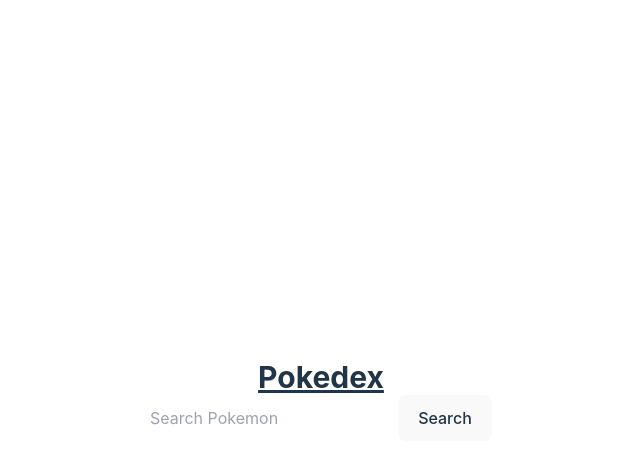
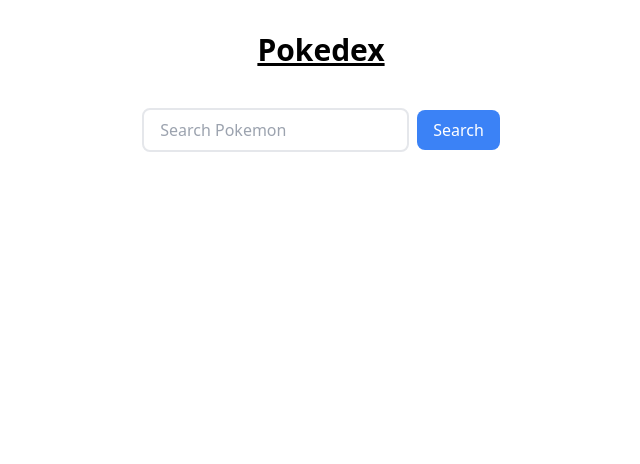
Before and after one commit to backslashbaker/pokedex, a React (Vite) app: page / in a window 1280 px wide. Shown: the top 464 px of the page, without its empty margins (319-959 px from the left). Built offline with nearby package versions, Linux system fonts and the light colour scheme.

Commit message:
add styling to pokemon card

```diff
--- a/package.json
+++ b/package.json
@@ -18,6 +18,7 @@
     "@types/react-dom": "^18.2.17",
     "@vitejs/plugin-react": "^4.2.1",
     "autoprefixer": "^10.4.17",
+    "axios": "^1.6.5",
     "eslint": "^8.55.0",
     "eslint-plugin-react": "^7.33.2",
     "eslint-plugin-react-hooks": "^4.6.0",
--- a/src/App.jsx
+++ b/src/App.jsx
@@ -1,15 +1,21 @@
-import './App.css'
-import Header from './components/Header'
-import SearchPokemon from './components/SearchPokemon'
+import { useState } from 'react';
+import './App.css';
+import Header from './components/Header';
+import SearchPokemon from './components/SearchPokemon';
+import PokemonCard from './components/PokemonCard';
 
 function App() {
+  const [pokemonData, setPokemonData] = useState(null);
 
   return (
     <>
       <Header />
-      <SearchPokemon />
+      <SearchPokemon setPokemonData={setPokemonData} />
+      <div className="flex justify-center items-center"> {/* Add this line */}
+        {pokemonData && <PokemonCard pokemonData={pokemonData} />}
+      </div> {/* Add this line */}
     </>
-  )
+  );
 }
 
-export default App
+export default App;
--- /dev/null
+++ b/src/components/PokemonCard.jsx
@@ -0,0 +1,26 @@
+function PokemonCard({ pokemonData }) {
+    if (!pokemonData) return null;
+
+    return (
+      <div className="max-w-sm rounded overflow-hidden shadow-lg m-4 bg-red-500 border-4 border-yellow-300">
+        <img className="w-full" src={pokemonData.sprites.front_default} alt='pokemon image' />
+        <div className="px-6 py-4">
+          <div className="font-bold text-xl mb-2 text-white">{pokemonData.name}</div>
+          <p className="text-white text-base">
+            Abilities: {pokemonData.abilities.map(ability => ability.ability.name).join(', ')}
+          </p>
+          <p className="text-white text-base">
+            Types: {pokemonData.types.map(type => type.type.name).join(', ')}
+          </p>
+          <p className="text-white text-base">
+            Height: {pokemonData.height}
+          </p>
+          <p className="text-white text-base">
+            Weight: {pokemonData.weight}
+          </p>
+        </div>
+      </div>
+    );
+  }
+
+  export default PokemonCard;
--- a/src/components/SearchPokemon.jsx
+++ b/src/components/SearchPokemon.jsx
@@ -1,10 +1,31 @@
-import React from 'react'
+import { useState } from 'react'
+import axios from 'axios'
 
-function SearchPokemon() {
+function SearchPokemon({ setPokemonData }) {
+  const [pokemon, setPokemon] = useState('')
+
+  const searchPokemon = async (e) => {
+    e.preventDefault()
+    try {
+      const res = await axios.get(
+        `https://pokeapi.co/api/v2/pokemon/${pokemon.toLowerCase()}`
+      )
+      setPokemonData(res.data)
+      console.log(res.data)
+    } catch (err) {
+      console.log(err)
+    }
+  }
   return (
-    <form>
-      <input type="text" placeholder="Search Pokemon" />
-      <button type="submit">Search</button>
+    <form onSubmit={searchPokemon} className="flex items-center justify-center mt-10">
+      <input
+        type='text'
+        placeholder='Search Pokemon'
+        value={pokemon}
+        onChange={(e) => setPokemon(e.target.value)}
+        className="mr-2 py-2 px-4 rounded-lg border-2 border-gray-200 focus:outline-none focus:border-blue-500"
+      />
+      <button type='submit' className="py-2 px-4 bg-blue-500 text-white rounded-lg focus:outline-none hover:bg-blue-600">Search</button>
     </form>
   )
 }
--- a/src/index.css
+++ b/src/index.css
@@ -1,72 +1,3 @@
 @tailwind base;
 @tailwind components;
 @tailwind utilities;
-
-:root {
-  font-family: Inter, system-ui, Avenir, Helvetica, Arial, sans-serif;
-  line-height: 1.5;
-  font-weight: 400;
-
-  color-scheme: light dark;
-  color: rgba(255, 255, 255, 0.87);
-  background-color: #242424;
-
-  font-synthesis: none;
-  text-rendering: optimizeLegibility;
-  -webkit-font-smoothing: antialiased;
-  -moz-osx-font-smoothing: grayscale;
-}
-
-a {
-  font-weight: 500;
-  color: #646cff;
-  text-decoration: inherit;
-}
-a:hover {
-  color: #535bf2;
-}
-
-body {
-  margin: 0;
-  display: flex;
-  place-items: center;
-  min-width: 320px;
-  min-height: 100vh;
-}
-
-h1 {
-  font-size: 3.2em;
-  line-height: 1.1;
-}
-
-button {
-  border-radius: 8px;
-  border: 1px solid transparent;
-  padding: 0.6em 1.2em;
-  font-size: 1em;
-  font-weight: 500;
-  font-family: inherit;
-  background-color: #1a1a1a;
-  cursor: pointer;
-  transition: border-color 0.25s;
-}
-button:hover {
-  border-color: #646cff;
-}
-button:focus,
-button:focus-visible {
-  outline: 4px auto -webkit-focus-ring-color;
-}
-
-@media (prefers-color-scheme: light) {
-  :root {
-    color: #213547;
-    background-color: #ffffff;
-  }
-  a:hover {
-    color: #747bff;
-  }
-  button {
-    background-color: #f9f9f9;
-  }
-}
```
Also changed, not shown: 1 other file (tests, documents, lock files or other folders).
